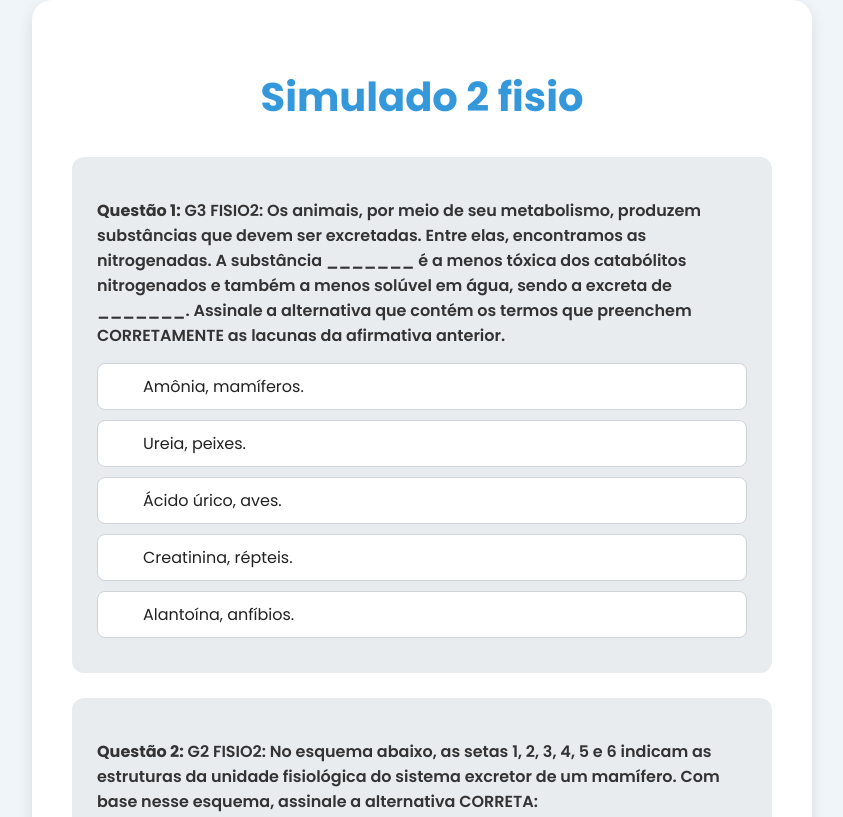
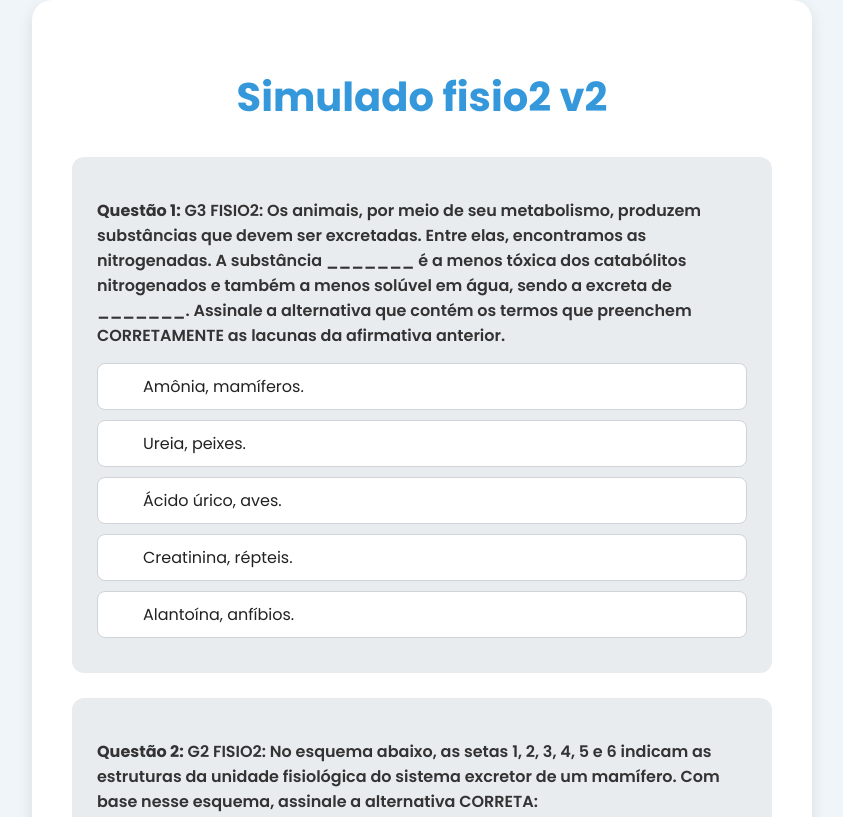
Before and after one commit to andfla98/SimuladoFisiov2, a plain HTML site: page index.html in a window 1280 px wide. Shown: the top 817 px of the page, without its empty margins (218-1061 px from the left). Drawn offline with Linux system fonts and the light colour scheme.

Commit message:
Update index.html

```diff
--- a/index.html
+++ b/index.html
@@ -8,7 +8,7 @@
 </head>
 <body>
     <div class="container">
-        <h1>Simulado 2 fisio</h1>
+        <h1>Simulado fisio2 v2</h1>
         <form id="quiz-form">
 
             <!-- Questão 1 -->
```
